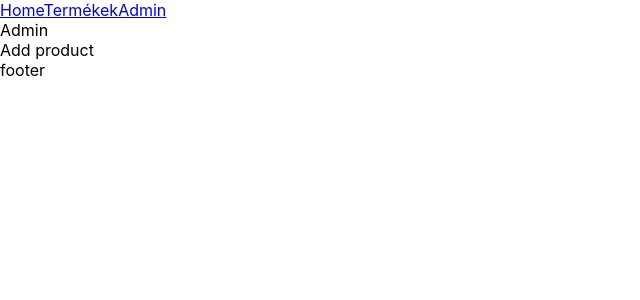
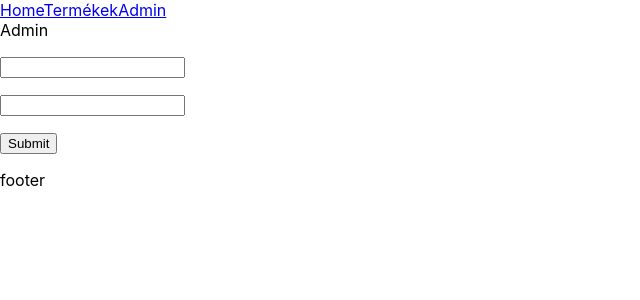
Before and after one commit to bgyorgy94/frontend-webshop-progmatic, a React (Create React App) app: page /admin/termek-felvitel in a window 1280 px wide. Shown: the top 300 px of the page, without its empty margins (0-640 px from the left). Built offline with nearby package versions, Linux system fonts and the light colour scheme.

Commit message:
addProductPage

```diff
--- a/src/pages/AddProduct.js
+++ b/src/pages/AddProduct.js
@@ -1,5 +1,36 @@
+import { useState } from "react";
+
 export default function AddProduct() {
+
+const [title, setTitle] = useState ("")
+const [price, setPrice] = useState ("")
+
+function handleTitleChange(e){
+    let value = e.target.value;
+    setTitle(value)
+}
+function handlePriceChange(e){
+    let value = e.target.value;
+    setPrice(value)
+}
+
+function handlerSubmit(e){
+    e.preventDefault()
+    console.log (title, price)
+}
     return(
-        <div>Add product</div>
+        <div>Add product</div>,
+        <form onSubmit={handlerSubmit}>
+            <p>
+                <input type = "text" onChange={handleTitleChange} value = {title}/>
+            </p>
+            <p>
+                <input type = "number" onChange={handlePriceChange} value = {price}/>
+            </p>
+            <p>
+                <button >Submit</button>
+            </p>
+        </form>
+
     )
 }
```
